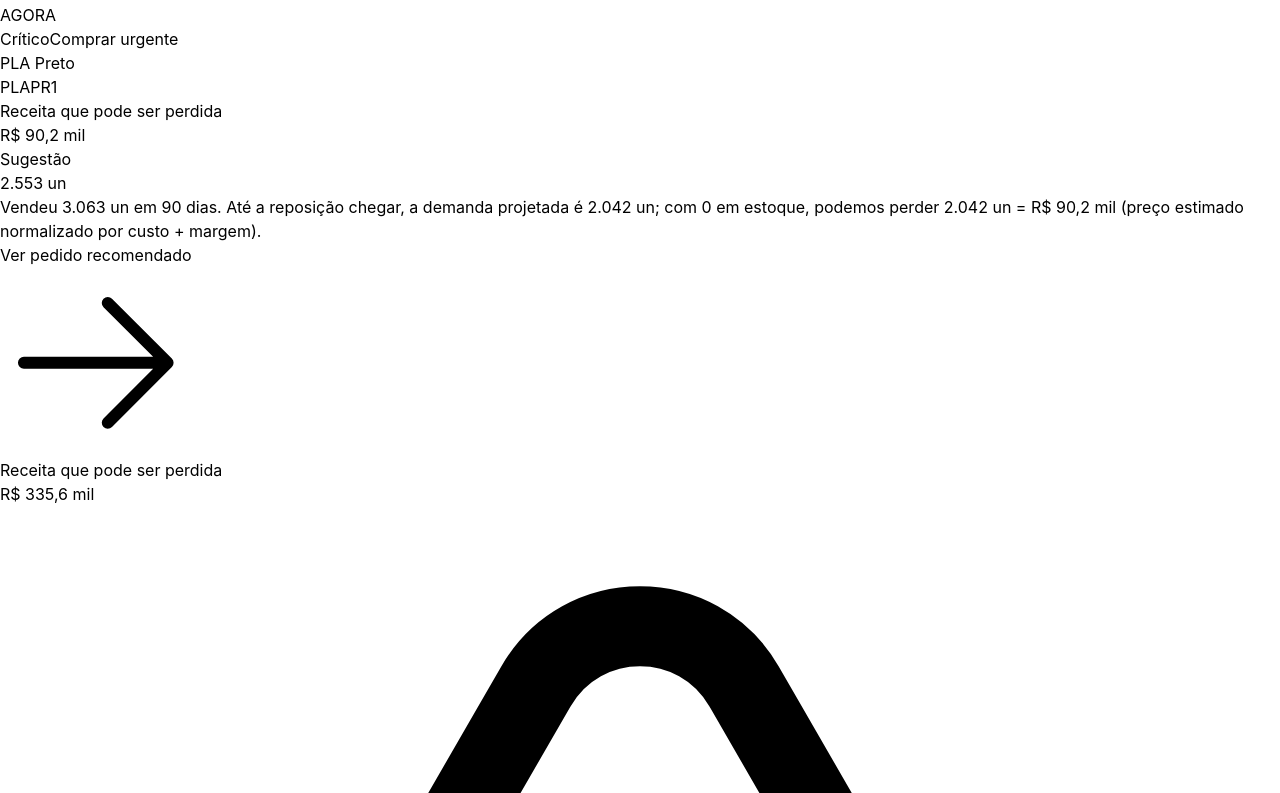
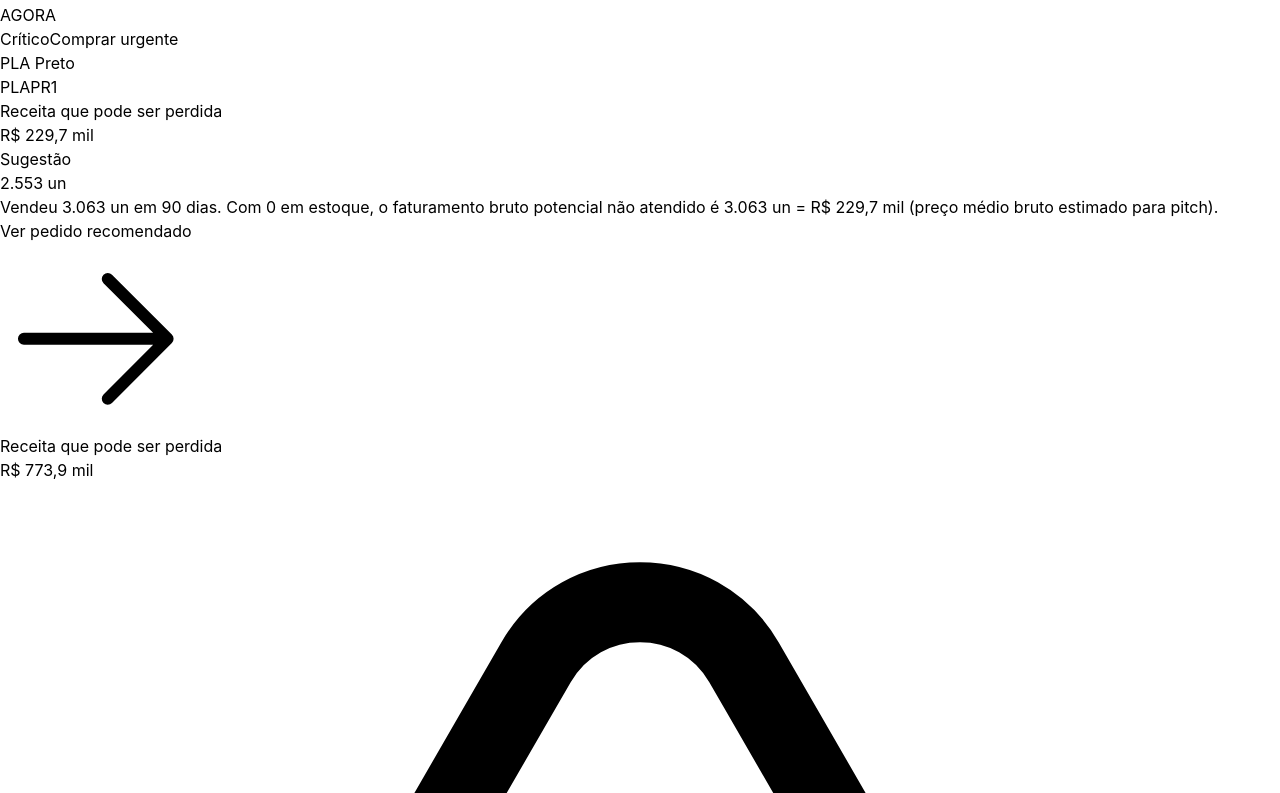
Before and after one commit to sales123-staff/stl-stock-intelligence, a Next.js app: page / in a window 1280 px wide. Shown: the part 2087-2880 px from the top of the page. Built offline with nearby package versions, Linux system fonts and the light colour scheme.

Commit message:
Ajusta receita em risco para faturamento bruto no pitch

```diff
--- a/app/page.tsx
+++ b/app/page.tsx
@@ -112,6 +112,12 @@ const DEFAULT_PARAMS: AppParams = {
   estoqueSegurancaDias: 15,
   margemPadrao: 0.45,
 }
+
+// Modo Demo/Pitch: usa faturamento bruto de venda, não margem/lucro.
+// Enquanto a rota do WooCommerce não enviar receita por SKU de forma confiável,
+// filamentos PLA usam R$ 75 como preço médio bruto de venda para comunicar impacto financeiro.
+const PRECO_MEDIO_BRUTO_FILAMENTO = 75
+const USAR_FATURAMENTO_BRUTO_NO_PITCH = true
 
 // ─── CONSTANTS ─────────────────────────────────────────────────────────────
 
@@ -377,14 +383,14 @@ function buildMotivo(
   demandaAteReposicao: number,
   unidadesQuePodePerder: number,
 ): string {
-  const fontePreco = precoVendaFonte === 'woocommerce' ? 'preço médio real do WooCommerce' : 'preço estimado normalizado por custo + margem'
+  const fontePreco = precoVendaFonte === 'woocommerce' ? 'preço médio real do WooCommerce' : 'preço médio bruto estimado para pitch'
 
   switch (c) {
     case 'critico':
       if (!isFinite(dias) || dias <= 0) {
-        return `Vendeu ${fmtNum(consumo)} un em ${periodoDias} dias. Até a reposição chegar, a demanda projetada é ${fmtNum(demandaAteReposicao)} un; com ${fmtNum(estoqueUtil)} em estoque, podemos perder ${fmtNum(unidadesQuePodePerder)} un = ${fmtBRLcompact(receitaEmRisco)} (${fontePreco}).`
+        return `Vendeu ${fmtNum(consumo)} un em ${periodoDias} dias. Com ${fmtNum(estoqueUtil)} em estoque, o faturamento bruto potencial não atendido é ${fmtNum(unidadesQuePodePerder)} un = ${fmtBRLcompact(receitaEmRisco)} (${fontePreco}).`
       }
-      return `Vendeu ${fmtNum(consumo)} un em ${periodoDias} dias. Demanda até reposição: ${fmtNum(demandaAteReposicao)} un; cobertura atual ${Math.round(dias)}d; possível perda: ${fmtNum(unidadesQuePodePerder)} un = ${fmtBRLcompact(receitaEmRisco)}.`
+      return `Vendeu ${fmtNum(consumo)} un em ${periodoDias} dias. Cobertura atual ${Math.round(dias)}d; faturamento bruto potencial não atendido: ${fmtNum(unidadesQuePodePerder)} un = ${fmtBRLcompact(receitaEmRisco)}.`
     case 'ruptura':
       return `Cobertura crítica de ${Math.round(dias)}d. Demanda real de ${fmtNum(consumo)} un em ${periodoDias} dias pode virar venda perdida.`
     case 'atencao':
@@ -470,17 +476,21 @@ function processData(stockRaw: string, consumoRaw: string, _mesesRaw: string, pa
     const valorUnitario = valorUnitarioCalculado > 0 ? valorUnitarioCalculado : valorUnitarioMedioEstoque
     const margem = params.margemPadrao
 
-    // Receita que podemos deixar de ganhar usa o preço médio real vendido no WooCommerce.
-    // Se a rota ainda não enviar receita por SKU, usa estimativa normalizada por custo + margem.
-    // A normalização evita distorções de alguns SKUs da SANCO e deixa filamentos similares com preço similar.
+    // Receita que podemos deixar de ganhar usa faturamento bruto, não lucro líquido.
+    // Prioridade para preço médio real do WooCommerce.
+    // Fallback de demo/pitch: filamentos PLA usam R$ 75 como preço médio bruto de venda.
     const precoMedioVendaReal = consumo > 0 && receitaPeriodo > 0 ? receitaPeriodo / consumo : 0
+    const isFilamento = codigo.toUpperCase().startsWith('PLA') || produto.toUpperCase().includes('PLA')
     const precoVendaEstimadoSku = valorUnitario > 0 ? valorUnitario / (1 - margem) : 0
     const precoVendaEstimadoPortfolio = valorUnitarioMedioEstoque > 0 ? valorUnitarioMedioEstoque / (1 - margem) : precoVendaEstimadoSku
     const limiteInferiorPreco = precoVendaEstimadoPortfolio > 0 ? precoVendaEstimadoPortfolio * 0.70 : 0
     const limiteSuperiorPreco = precoVendaEstimadoPortfolio > 0 ? precoVendaEstimadoPortfolio * 1.30 : Number.POSITIVE_INFINITY
-    const precoVendaEstimado = precoVendaEstimadoSku > 0
+    const precoVendaEstimadoPorCusto = precoVendaEstimadoSku > 0
       ? Math.min(Math.max(precoVendaEstimadoSku, limiteInferiorPreco), limiteSuperiorPreco)
       : precoVendaEstimadoPortfolio
+    const precoVendaEstimado = USAR_FATURAMENTO_BRUTO_NO_PITCH && isFilamento
+      ? PRECO_MEDIO_BRUTO_FILAMENTO
+      : precoVendaEstimadoPorCusto
     const precoMedioVenda = precoMedioVendaReal > 0 ? precoMedioVendaReal : precoVendaEstimado
     const precoVendaFonte: 'woocommerce' | 'estimado' = precoMedioVendaReal > 0 ? 'woocommerce' : 'estimado'
     const precoVenda = precoMedioVenda
@@ -496,10 +506,16 @@ function processData(stockRaw: string, consumoRaw: string, _mesesRaw: string, pa
     const sugestaoCompra = Math.max(0, Math.ceil(estoqueIdeal - estoqueUtil))
     const valorSugestaoCompra = sugestaoCompra * valorUnitario
 
-    // Receita que pode ser perdida = preço do filamento x quantidade que podemos perder até a reposição chegar.
-    // Demanda até reposição usa somente lead time. Sugestão de compra usa lead time + segurança.
+    // Receita que pode ser perdida = preço médio bruto de venda x quantidade que podemos deixar de vender.
+    // Para o pitch/demo de hoje, quando o SKU está crítico, usamos a venda real do período como
+    // faturamento bruto potencial não atendido. Ex.: PLA Preto 3.063 un x R$ 75 = ~R$ 230 mil.
+    // A sugestão de compra continua usando lead time + estoque de segurança.
     const demandaAteReposicao = consumoDiario * params.leadTimeDias
-    const unidadesQuePodePerder = Math.max(0, demandaAteReposicao - estoqueUtil)
+    const perdaPorLeadTime = Math.max(0, demandaAteReposicao - estoqueUtil)
+    const perdaBrutaPeriodo = Math.max(0, consumo - estoqueUtil)
+    const unidadesQuePodePerder = USAR_FATURAMENTO_BRUTO_NO_PITCH && consumo > 0 && (estoqueUtil <= 0 || classification === 'critico' || classification === 'ruptura')
+      ? Math.max(perdaPorLeadTime, perdaBrutaPeriodo)
+      : perdaPorLeadTime
     const receitaEmRisco = unidadesQuePodePerder * precoMedioVenda
 
     // Caixa parado: estoque acima do necessário para cobrir lead time + segurança.
@@ -1354,7 +1370,11 @@ export default function Page() {
       const estoqueNec = d.consumoDiario * (sim.leadTimeDias + sim.estoqueSegurancaDias)
       const sug = Math.max(0, Math.ceil(estoqueNec - d.estoqueUtil))
       const demandaAteReposicao = d.consumoDiario * sim.leadTimeDias
-      const unidadesQuePodePerder = Math.max(0, demandaAteReposicao - d.estoqueUtil)
+      const perdaPorLeadTime = Math.max(0, demandaAteReposicao - d.estoqueUtil)
+      const perdaBrutaPeriodo = Math.max(0, d.consumo - d.estoqueUtil)
+      const unidadesQuePodePerder = USAR_FATURAMENTO_BRUTO_NO_PITCH && d.consumo > 0 && (d.estoqueUtil <= 0 || d.classification === 'critico' || d.classification === 'ruptura')
+        ? Math.max(perdaPorLeadTime, perdaBrutaPeriodo)
+        : perdaPorLeadTime
       const receitaEmRisco = unidadesQuePodePerder * d.precoMedioVenda
       return {
         ...d,
```
